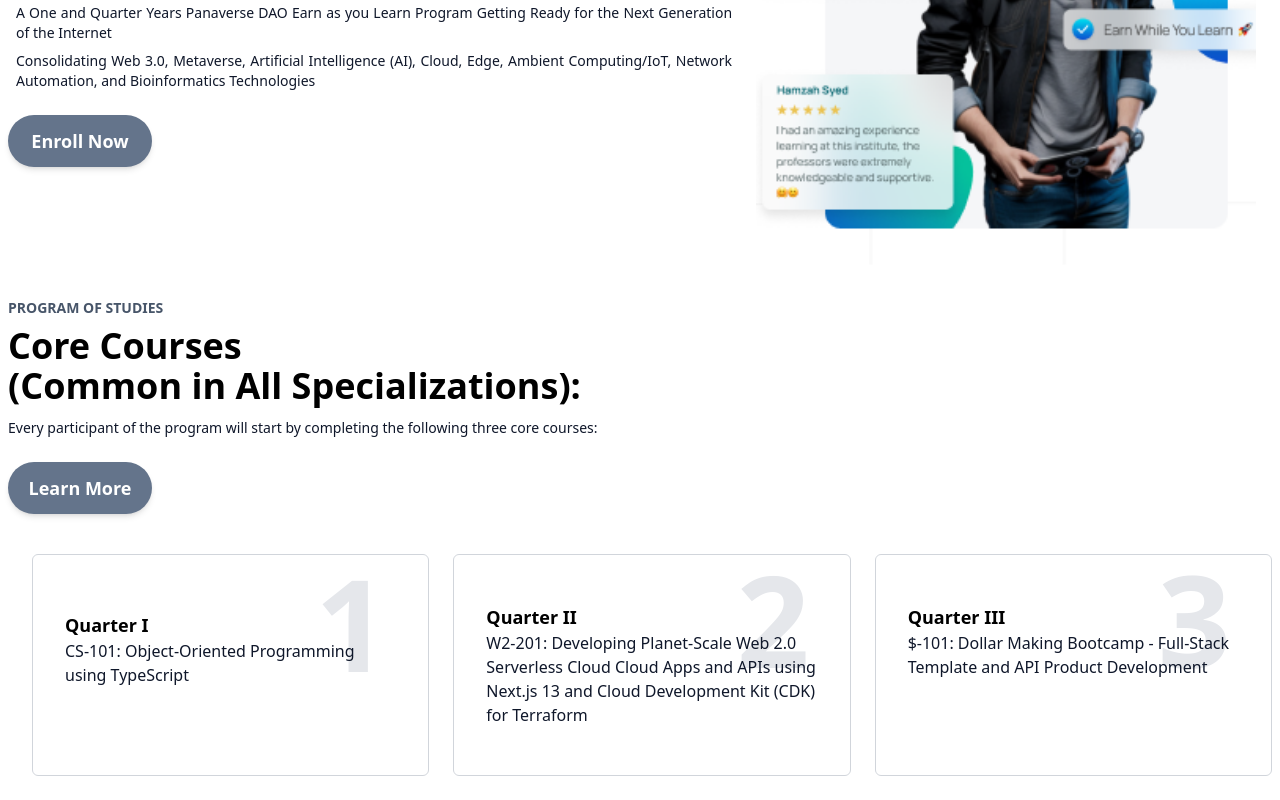
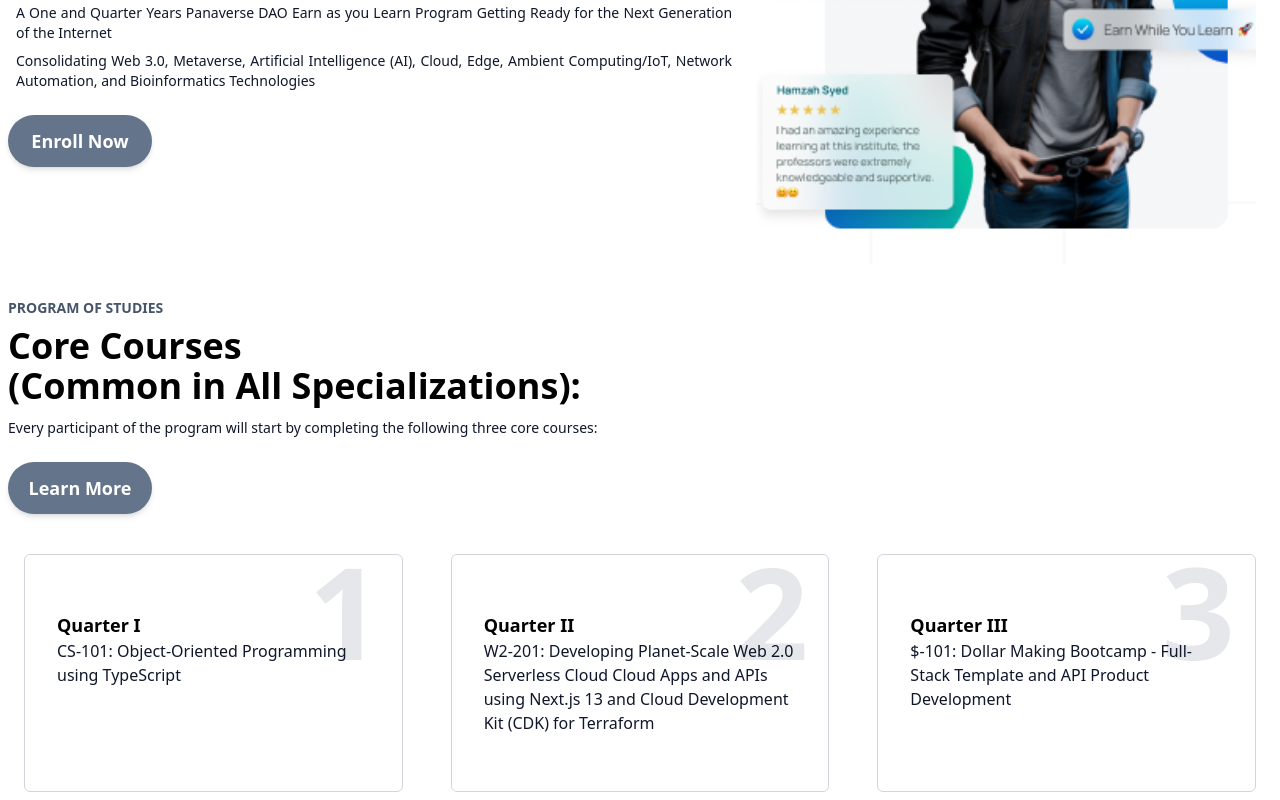
Before and after one commit to musaib70/DAO-Website, a Next.js app: page / in a window 1280 px wide. Shown: the part 384-1184 px from the top of the page. Built offline with nearby package versions, Linux system fonts and the light colour scheme.

Commit message:
include js in quater box

```diff
--- /dev/null
+++ b/src/components/shared/quaterBox.tsx
@@ -0,0 +1,15 @@
+import React, { FC } from 'react'
+
+const quaterBox:FC <{children:React.ReactNode}> = ({children}) => {
+  return (
+
+    <div>
+
+            {children}
+    </div>
+
+
+  )
+}
+
+export default quaterBox
--- a/src/components/widgets/coreTracker.tsx
+++ b/src/components/widgets/coreTracker.tsx
@@ -1,6 +1,25 @@
 import React from 'react'
 import Wrapper from "@/components/shared/wrapper";
 import Button  from "@/components/shared/button";
+import header from '../layout/header';
+
+const Tracker = [
+    {
+    header: "Quarter I",
+    descriptions: "CS-101: Object-Oriented Programming using TypeScript",
+    Number: 1
+},
+{
+    header: "Quarter II",
+    descriptions: "W2-201: Developing Planet-Scale Web 2.0 Serverless Cloud Cloud Apps and APIs using Next.js 13 and Cloud Development Kit (CDK) for Terraform",
+    Number: 2
+},
+{
+    header: "Quarter III",
+    descriptions: " $-101: Dollar Making Bootcamp - Full-Stack Template and API Product Development",
+    Number: 3
+}
+]
 
 const coreTracker = () => {
   return (
@@ -18,32 +37,25 @@
 
 {/* Quater Box */}
 
-            <div className='sm:flex space-x-6'>
+<div className='sm:flex gap-x-4 gap-y-4'>
 
-                <div className='border rounded-md border-gray-300 ml-6 sm:w-4/12 px-8 py-14 mt-10 relative' >
-                    <p className='text-lg font-semibold'> Quarter I </p>
-                    <p className='text-slate-900 font-medium text-md'> CS-101: Object-Oriented Programming using TypeScript </p>
-                    <div className=' absolute -z-10 right-10 top-1 text-9xl font-bold text-gray-200'> 1 </div>
+    {
+Tracker.map ((item) => {
+    console.log(Tracker);
+    return(
 
-                </div>
-
-                <div className='border rounded-md border-gray-300 sm:w-4/12 px-8 py-12 mt-10 relative' >
-                    <p className='text-lg font-semibold'> Quarter II </p>
-                    <p className='text-slate-900 font-medium text-md'> W2-201: Developing Planet-Scale Web 2.0 Serverless Cloud Cloud Apps and APIs using Next.js 13 and Cloud Development Kit (CDK) for Terraform </p>
-                    <div className=' absolute -z-10 right-10  top-0 text-9xl font-bold text-gray-200'> 2 </div>
-
-                </div>
-
-                <div className='border rounded-md border-gray-300 sm:w-4/12 px-8 py-12 mt-10 relative' >
-                    <p className='text-lg font-semibold'> Quarter III </p>
-                    <p className='text-slate-900 font-medium text-md'> $-101: Dollar Making Bootcamp - Full-Stack Template and API Product Development </p>
-                    <div className=' absolute -z-10 right-10 top-0 text-9xl font-bold text-gray-200'> 3 </div>
-
-                </div>
+        <div className=' border rounded-md border-gray-300 sm:w-4/12 px-8 py-14 mt-10 relative mx-4' >
+            <p className='text-lg font-semibold'> {item.header} </p>
+            <p className='text-slate-900 font-medium text-md'> {item.descriptions} </p>
+            <div className=' absolute -z-10 right-5 -top-2 text-9xl font-bold text-gray-200'> {item.Number} </div>
+            </div>
 
 
-            </div>
+    )
+ })
 
+}
+</div>
         </Wrapper>
     </section>
   )
```
